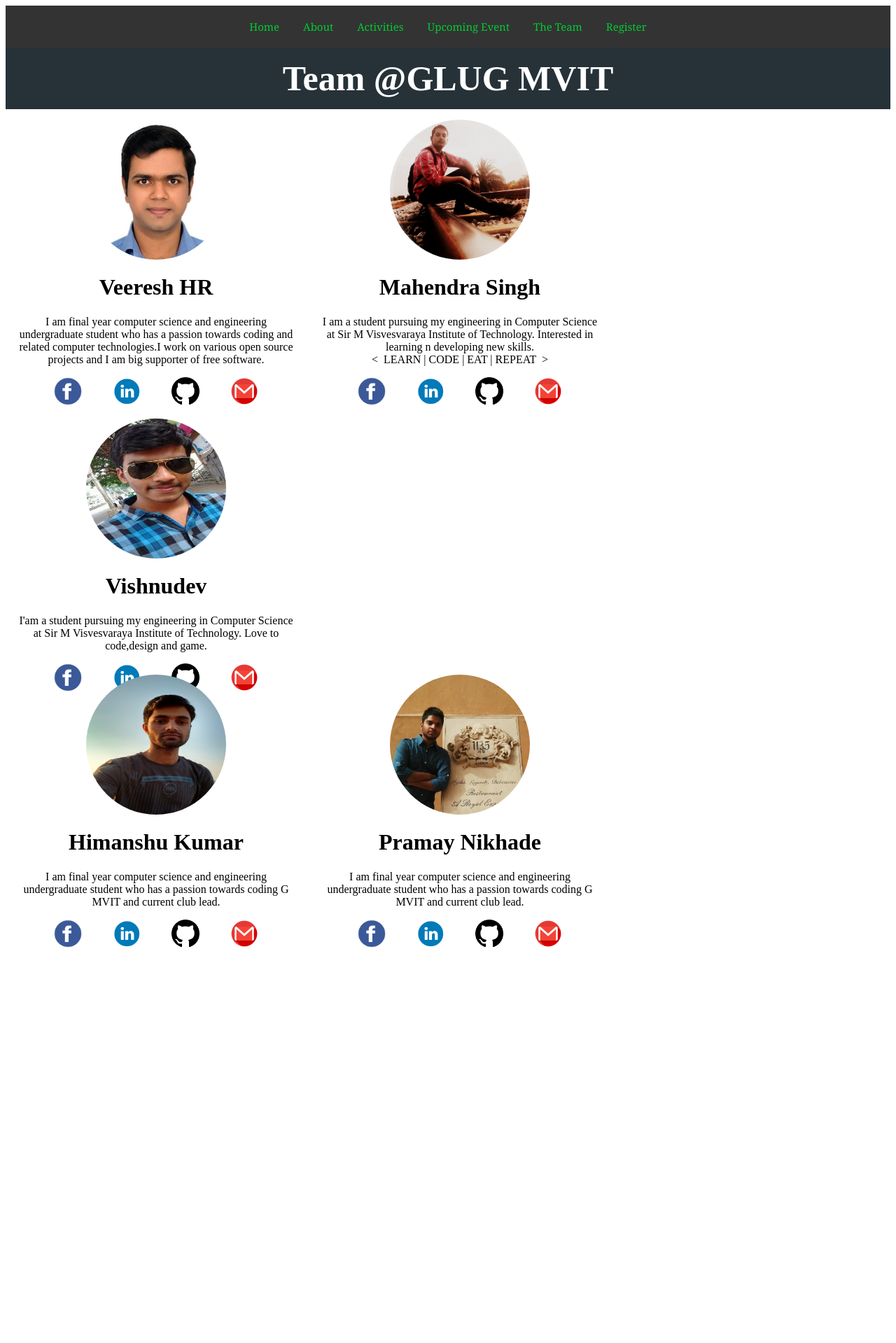
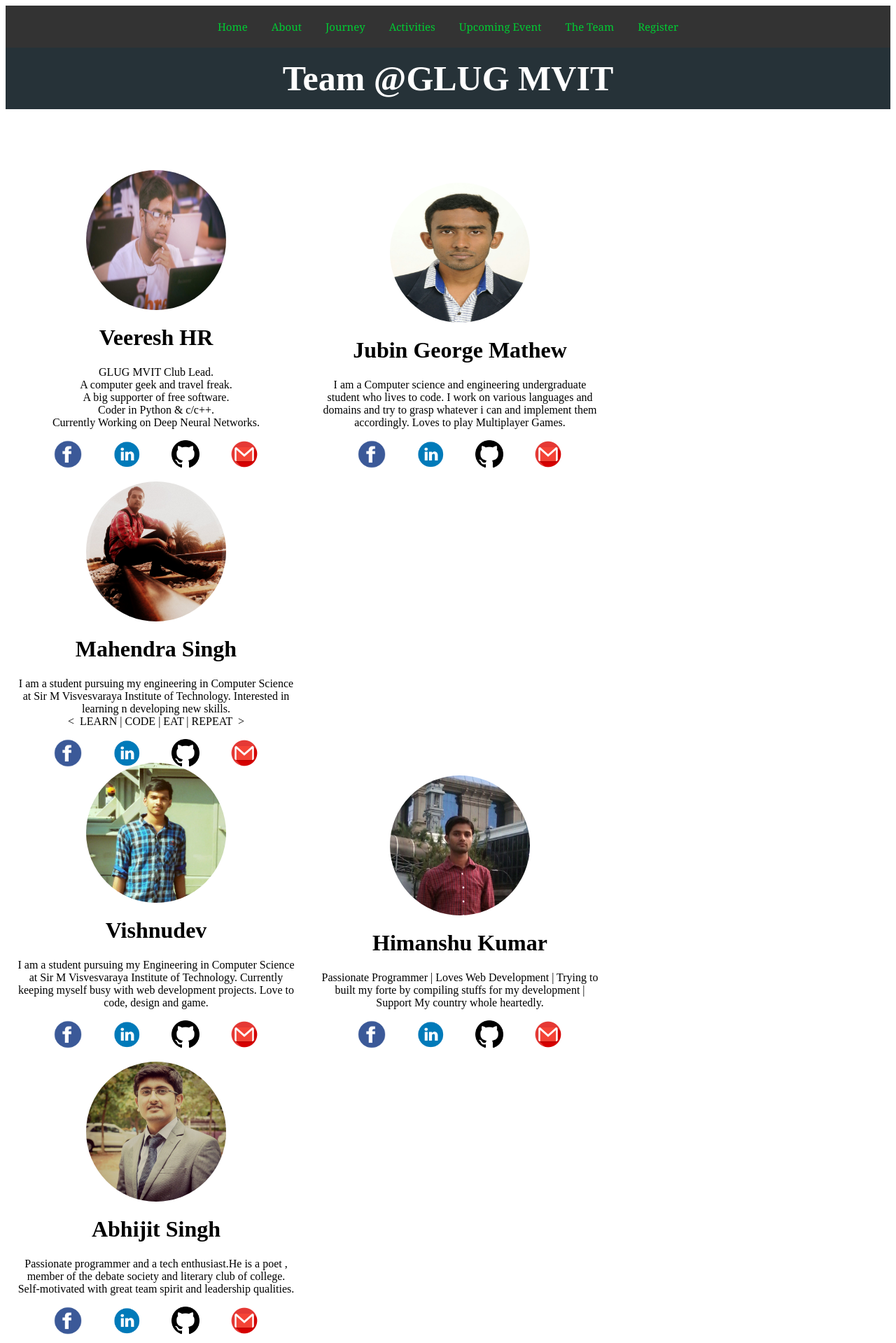
Before and after one commit to glugmvit/glug-site-nodejs-v1, a Flask app: page /team.html in a window 1280 px wide. Shown: the top 1919 px of the page at 70% size. Before the commit the page ends 1354 px from the top, so only its background shows below. Run offline with Flask 2, Linux system fonts and the light colour scheme.

Commit message:
Team page

```diff
--- a/templates/team.html
+++ b/templates/team.html
@@ -6,24 +6,25 @@
     </head>
     <body>
 		<div id="navibar" class="navibar-fixed-top">
-		    <div class="item"><a class="link" href="/">Home</a></div>
-            <div class="item"><a class="link" href="about.html">About</a></div>
+		    <div class="item"><a class="link" href="../../templates/index.html">Home</a></div>
+            <div class="item"><a class="link" href="../../templates/about/about.html">About</a></div>
+            <div class="item"><a class="link" href="../../templates/about/journey.html">Journey</a></div>
             <div class="item"><a class="link" href="#">Activities</a></div>
             <div class="item"><a class="link" href="#">Upcoming Event</a></div>
-            <div class="item"><a class="link" href="team.html">The Team</a></div>
-            <div class="item"><a class="link" href="#">Register</a></div>
+            <div class="item"><a class="link" href="../../templates/team/team.html">The Team</a></div>
+            <div class="item"><a class="link" href="../registration.html">Register</a></div>
         </div>
 		<div id="teampage">
 			<h1 id="head1">Team @GLUG MVIT</h1>
         </div>
         <div>
+            <br><br><br><br>
+<!--Veeresh HR Details-->
 			<span class="MemberDetails">
 
                 <img class="img-circle" src="../static/images/members/vhr.jpg" height="300px" width="300px">
                 <h1>Veeresh HR</h1>
-                <p>I am final year computer science and engineering undergraduate student who has a passion towards coding
-                    and related computer technologies.I work on various open source projects and I am big supporter of free
-                    software.
+                <p>GLUG MVIT Club Lead.<br> A computer geek and travel freak.<br>A big supporter of free software.<br>Coder in Python & c/c++. <br>Currently Working on Deep  Neural Networks.
                 </p>
 
                 <a class="png" href="https://www.facebook.com/veereshhr121" target="_blank"><img src="../static/images/icons/fb.png" style="frame=0;" width="40" height="40" alt="fb"></a>
@@ -35,7 +36,25 @@
                 <a class="png" href="mailto:veereshhr121@gmail.com" target="_blank"><img src="../static/images/icons/Gmail.png" style="frame=0;" width="40" height="40" alt="Github"></a>
 
 			</span>
+<!--Jubin Mathew Details-->
+            <span class="MemberDetails">
 
+                <img class="img-circle" src="../static/images/members/jgm.jpeg" height="300px" width="300px">
+                <h1>Jubin George Mathew</h1>
+                <p>I am a Computer science and engineering undergraduate student who lives to code. I work on various
+                    languages and domains and try to grasp whatever i can and implement them accordingly. Loves to play Multiplayer Games.
+                </p>
+
+                <a class="png" href="https://www.facebook.com/profile.php?id=100004812918108" target="_blank"><img src="../static/images/icons/fb.png" style="frame=0;" width="40" height="40" alt="fb"></a>
+
+				<a class="png" href="https://in.linkedin.com/in/jubin-mathew-6a7587128" target="_blank"><img src="../static/images/icons/linkedin.png" style="frame=0;" width="40" height="40" alt="linkedin"></a>
+
+                <a class="png" href="https://github.com/jubinmathew1995" target="_blank"><img src="../static/images/icons/Github.png" style="frame=0;" width="40" height="40" alt="Github"></a>
+
+                <a class="png" href="mailto:jubinmathew1995@gmail.com" target="_blank"><img src="../static/images/icons/Gmail.png" style="frame=0;" width="40" height="40" alt="Github"></a>
+
+			</span>
+<!--Mahendra Singh Details-->
 			<span class="MemberDetails">
 
                 <img class="img-circle" src="../static/images/members/cmvs.jpg" height="300px" width="300px">
@@ -54,13 +73,13 @@
                 <a class="png" href="mailto:samcmvs11225@gmail.com" target="_blank"><img src="../static/images/icons/Gmail.png" style="frame=0;" width="40" height="40" alt="Github"></a>
 
 			</span>
-
+            <br><br><br><br><br>
+<!--Vishnudev Details-->
 			<span class="MemberDetails">
 
                 <img class="img-circle" src="../static/images/members/kvd.jpg" height="300px" width="300px">
                 <h1>Vishnudev</h1>
-                <p>I'am a student pursuing my engineering in Computer Science at Sir M Visvesvaraya Institute
-                    of Technology. Love to code,design and game.
+                <p>I am a student pursuing my Engineering in Computer Science at Sir M Visvesvaraya Institute of Technology. Currently keeping myself busy with web development projects. Love to code, design and game.
                 </p>
 
                 <a class="png" href="https://www.facebook.com/profile.php?id=100001034769882" target="_blank"><img src="../static/images/icons/fb.png" style="frame=0;" width="40" height="40" alt="fb"></a>
@@ -69,19 +88,18 @@
 
                 <a class="png" href="https://github.com/vishnu-dev" target="_blank"><img src="../static/images/icons/Github.png" style="frame=0;" width="40" height="40" alt="Github"></a>
 
-                <a class="png" href="mailto:vishnudev@gmail.com" target="_blank"><img src="../static/images/icons/Gmail.png" style="frame=0;" width="40" height="40" alt="Github"></a>
+                <a class="png" href="mailto:thevishnudev@gmail.com" target="_blank"><img src="../static/images/icons/Gmail.png" style="frame=0;" width="40" height="40" alt="Github"></a>
 
 			</span>
-                <br><br><br>
-
+<!--Himanshu Kumar Details-->
 			<span class="MemberDetails">
 
                 <img class="img-circle" src="../static/images/members/hks.jpg" height="300px" width="300px">
                 <h1>Himanshu Kumar</h1>
-                <p>I am final year computer science and engineering undergraduate student who has a passion towards coding
-                    G MVIT and current club lead.
+                <p>Passionate Programmer | Loves Web Development | Trying to built my forte by compiling stuffs
+                    for my development | Support My country whole heartedly.
                 </p>
-                <a class="png" href="https://www.facebook.com/pramay.nikhade" target="_blank"><img src="../static/images/icons/fb.png" style="frame=0;" width="40" height="40" alt="fb"></a>
+                <a class="png" href="https://www.facebook.com/himanshu4746" target="_blank"><img src="../static/images/icons/fb.png" style="frame=0;" width="40" height="40" alt="fb"></a>
 
 				<a class="png" href="https://www.linkedin.com/in/himanshu-kumar-a461b675" target="_blank"><img src="../static/images/icons/linkedin.png" style="frame=0;" width="40" height="40" alt="linkedin"></a>
 
@@ -90,13 +108,48 @@
                 <a class="png" href="mailto:himanshukumar5208@gmail.com" target="_blank"><img src="../static/images/icons/Gmail.png" style="frame=0;" width="40" height="40" alt="Github"></a>
 
 			</span>
+<!--Abhijit Singh Details-->
+            <span class="MemberDetails">
 
+                <img class="img-circle" src="../static/images/members/kc.jpeg" height="300px" width="300px">
+                <h1>Abhijit Singh</h1>
+                <p>Passionate programmer and a tech enthusiast.He is a poet , member of the debate society and literary club of college. Self-motivated with great team spirit and leadership qualities.
+                </p>
+
+                <a class="png" href="https://www.facebook.com/singhabhijit988" target="_blank"><img src="../static/images/icons/fb.png" style="frame=0;" width="40" height="40" alt="fb"></a>
+
+				<a class="png" href="https://in.linkedin.com/in/singhabhijit988" target="_blank"><img src="../static/images/icons/linkedin.png" style="frame=0;" width="40" height="40" alt="linkedin"></a>
+
+                <a class="png" href="https://github.com/singhabhijit988" target="_blank"><img src="../static/images/icons/Github.png" style="frame=0;" width="40" height="40" alt="Github"></a>
+
+                <a class="png" href="mailto:singhabhijit988@gmail.com" target="_blank"><img src="../static/images/icons/Gmail.png" style="frame=0;" width="40" height="40" alt="Github"></a>
+
+			</span>
+            <br><br><br><br><br>
+<!--Rakshit Details-->
+            <span class="MemberDetails">
+
+                <img class="img-circle" src="../static/images/members/rk.jpeg" height="300px" width="300px">
+                <h1>Rakshit Kitchloo</h1>
+                <p>A Computer Science student Persuing engineering in Sir MVIT, Bangalore. I have passion towards coding and doing theatre.
+                </p>
+
+                <a class="png" href="https://www.facebook.com/rakshit.kitchloo1" target="_blank"><img src="../static/images/icons/fb.png" style="frame=0;" width="40" height="40" alt="fb"></a>
+
+				<a class="png" href="https://www.linkedin.com/in/rakshitkitchloo" target="_blank"><img src="../static/images/icons/linkedin.png" style="frame=0;" width="40" height="40" alt="linkedin"></a>
+
+                <a class="png" href="https://github.com/rakshitkitchloo" target="_blank"><img src="../static/images/icons/Github.png" style="frame=0;" width="40" height="40" alt="Github"></a>
+
+                <a class="png" href="mailto:rakshitkitchloo1996@gmail.com" target="_blank"><img src="../static/images/icons/Gmail.png" style="frame=0;" width="40" height="40" alt="Github"></a>
+
+			</span>
+<!--Pramay Kumar Details-->
             <span class="MemberDetails">
 
                 <img class="img-circle" src="../static/images/members/pkn.jpg" height="300px" width="300px">
                 <h1>Pramay Nikhade</h1>
-                <p>I am final year computer science and engineering undergraduate student who has a passion towards coding
-                    G MVIT and current club lead.
+                <p>I am a CSE undergraduate at Sir MVIT who is living his life to his heart content.
+                   A defence brat who find interests in modern tech. Coding & Gaming are an essential part of my life.
                 </p>
 
                 <a class="png" href="https://www.facebook.com/pramay.nikhade" target="_blank"><img src="../static/images/icons/fb.png" style="frame=0;" width="40" height="40" alt="fb"></a>
@@ -108,6 +161,23 @@
                 <a class="png" href="mailto:pramaynikhade99@gmail.com" target="_blank"><img src="../static/images/icons/Gmail.png" style="frame=0;" width="40" height="40" alt="Github"></a>
 
 			</span>
+<!--Abhishek Details-->
+            <span class="MemberDetails">
+
+                <img class="img-circle" src="../static/images/members/ak.jpeg" height="300px" width="300px">
+                <h1>Abhishek</h1>
+                <p>Loves : Sleeping, Supporting Manchester United, Little bit Web Designing and tilted more towards artistic works
+                </p>
+
+                <a class="png" href="https://www.facebook.com/abhishek.manutd.7" target="_blank"><img src="../static/images/icons/fb.png" style="frame=0;" width="40" height="40" alt="fb"></a>
+
+				<a class="png" href="https://www.linkedin.com/in/abhishek-shubham-634101126?trk=hp-identity-name" target="_blank"><img src="../static/images/icons/linkedin.png" style="frame=0;" width="40" height="40" alt="linkedin"></a>
+
+                <a class="png" href="https://github.com/kiessling2495" target="_blank"><img src="../static/images/icons/Github.png" style="frame=0;" width="40" height="40" alt="Github"></a>
+
+                <a class="png" href="mailto:abhi.aatpaa@gmail.com" target="_blank"><img src="../static/images/icons/Gmail.png" style="frame=0;" width="40" height="40" alt="Github"></a>
+
+			</span>
 		</div>
     </body>
 </html>
```
Also changed, not shown: static/images/members/ak.jpeg (added), static/images/members/hks.jpg, static/images/members/jgm.jpeg (added), static/images/members/kc.jpeg (added), static/images/members/kvd.jpg, static/images/members/pkn.jpg, static/images/members/rk.jpeg (added), static/images/members/vhr.jpg.
